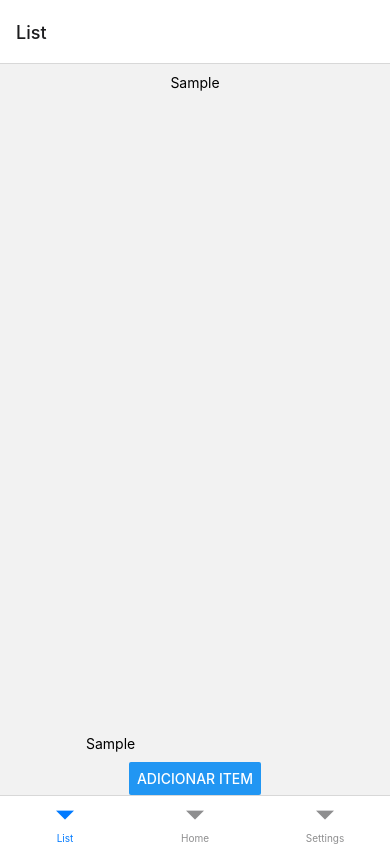
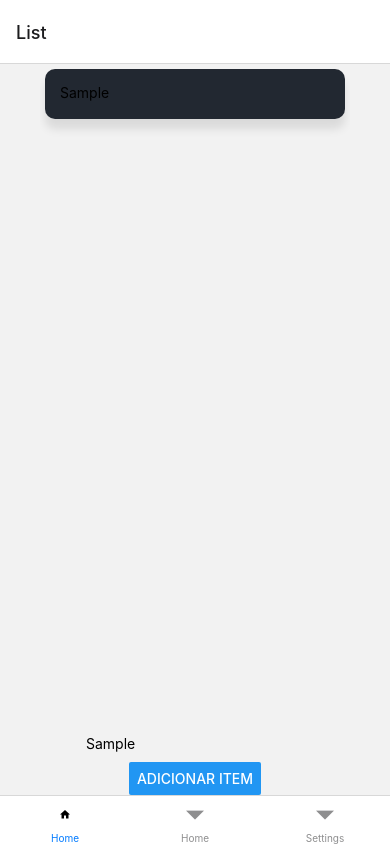
Before and after one commit to Moreira-Lucas/app_01, a React Native app in the folder AwesomeProject/: screen / in a window 390 px wide. Both pictures are taken after typing "Sample" into the empty fields and a click on the button "ADICIONAR ITEM". Built offline with nearby package versions, Linux system fonts and the light colour scheme.

Commit message:
estilizando elementos da lista

```diff
--- a/AwesomeProject/App.js
+++ b/AwesomeProject/App.js
@@ -3,6 +3,8 @@ import { TextInput, Text, View, FlatList, Button } from 'react-native';
 import { NavigationContainer } from '@react-navigation/native';
 import { createBottomTabNavigator } from '@react-navigation/bottom-tabs';
 //import { FontAwesome } from '@fortawesome/fontawesome-free';
+import { MaterialCommunityIcons } from '@expo/vector-icons';
+
 
 const ListScreen = () => {
  const [data, setData] = useState([]);
@@ -22,14 +24,18 @@ const ListScreen = () => {
 
 
 
-
-
   return (
     <View style={{ flex: 1, justifyContent: 'center', alignItems: 'center' }}>
       <FlatList
         data={data}
         renderItem={({ item }) => (
-          <View style={{ padding: 10 }}>
+          <View style={{width: 300,
+            height: 50,
+            margin:5,
+            padding:15,
+            borderRadius: 10,
+            backgroundColor: '#222831',
+            boxShadow: '0 10px 10px rgba(0, 0, 0, 0.1)',}}>
             <Text>{item.text}</Text>
           </View>
         )}
@@ -45,6 +51,7 @@ const ListScreen = () => {
       <Button
         title="Adicionar item"
         onPress={()=>{addItem(value)}}
+        style={{margin:10}}
       />
     </View>
   );
@@ -71,10 +78,19 @@ const Tab = createBottomTabNavigator();
 
 const MyTabs = () => {
   return (
-    <Tab.Navigator>
+    <Tab.Navigator   >
       <Tab.Screen
+
         name="List"
+
         component={ListScreen}
+
+        options={{
+          tabBarLabel: 'Home',
+          tabBarIcon: ({ color, size }) => (
+            <MaterialCommunityIcons name="home" />
+          ),
+        }}
         //icon={<FontAwesome name="list" />}
       />
       <Tab.Screen
--- a/AwesomeProject/package.json
+++ b/AwesomeProject/package.json
@@ -9,6 +9,7 @@
     "web": "expo start --web"
   },
   "dependencies": {
+    "@expo/vector-icons": "^13.0.0",
     "@fortawesome/fontawesome-free": "^6.4.2",
     "@react-navigation/bottom-tabs": "^6.5.11",
     "@react-navigation/native": "^6.1.9",
```
Also changed, not shown: 1 other file (tests, documents, lock files or other folders).
